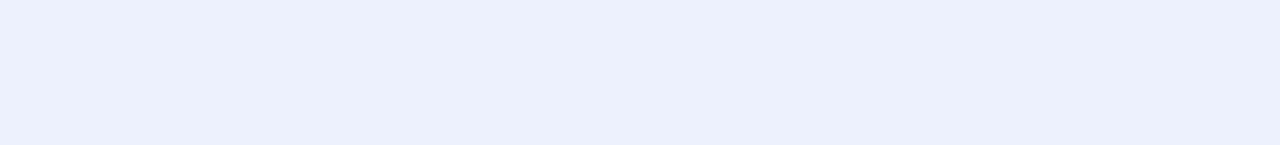
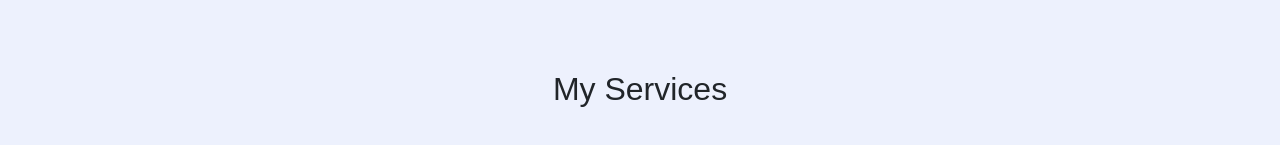
Before and after one commit to rasel-gannicus/Photographer-Website-Portfolio---E-commerce--with-React, a React (Create React App) app: page / in a window 1280 px wide. Shown: the part 1957-2102 px from the top of the page. Before the commit the page ends 2027 px from the top, so only its background shows below. Built offline with nearby package versions, Linux system fonts and the light colour scheme.

Commit message:
working on my services

```diff
--- a/src/Pages/About/About.css
+++ b/src/Pages/About/About.css
@@ -81,7 +81,7 @@
     height: 119px;
     position: relative;
     border-radius: 5px;
-    box-shadow: 0 5px 7px rgba(0,0,0,0.5);
+    /* box-shadow: 0 5px 7px rgba(0,0,0,0.5); */
 }
 
 @media only screen and (max-width:767px){
--- a/src/Pages/Home/Home.js
+++ b/src/Pages/Home/Home.js
@@ -3,6 +3,7 @@ import About from '../About/About';
 import ShowCase from '../ShowCase/ShowCase';
 import Banner from './Banner/Banner';
 import './Home.css';
+import MyServices from './MyServices/MyServices';
 
 const Home = () => {
     return (
@@ -10,6 +11,7 @@ const Home = () => {
             <Banner></Banner>
             <About></About>
             <ShowCase></ShowCase>
+            <MyServices></MyServices>
         </div>
     );
 };
--- /dev/null
+++ b/src/Pages/Home/MyServices/MyServices.js
@@ -0,0 +1,11 @@
+import React from 'react';
+
+const MyServices = () => {
+    return (
+        <div className='my-5'>
+            <h2>My Services</h2>
+        </div>
+    );
+};
+
+export default MyServices;
```
Also changed, not shown: src/Pages/Home/MyServices/MyServices.css (added).
